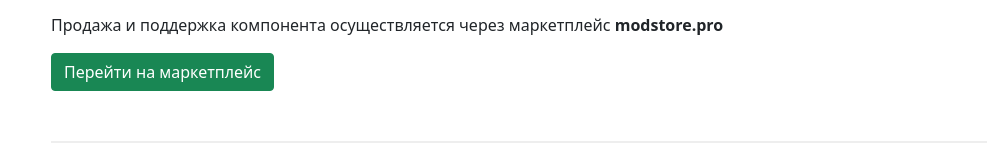
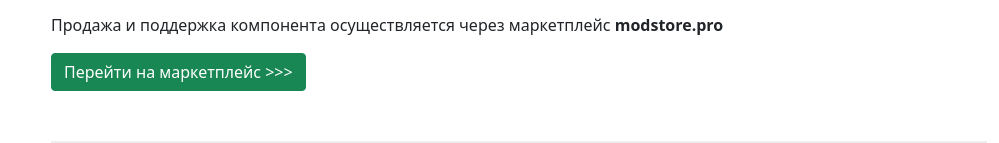
Before and after one commit to webnitros/LocateMapDesc, a website: page src/html/index.html in a window 1280 px wide. Shown: the part 10458-10601 px from the top of the page, without its empty margins (281-1280 px from the left). Drawn offline with nearby package versions, Linux system fonts and the light colour scheme; files that its build step writes are made by us from their sources; files whose address does not match are found by name.

Commit message:
обновление

```diff
--- a/src/html/index.html
+++ b/src/html/index.html
@@ -77,14 +77,11 @@
                     @@include('dist/snippet.html')
                 </div>
             </div>
-
             <div class="elements-block" id="functions-selector">
                 <div class="row">
                     @@include('dist/selector.html')
                 </div>
             </div>
-
-
             <div id="functions-event"></div>
             <div class="elements-block" id="functions-event-js">
                 <div class="row">
@@ -105,12 +102,10 @@
                 <h2>Купить</h2>
                 <p>Цена <b>4500</b> руб.</p>
                 <p>Продажа и поддержка компонента осуществляется через маркетплейс <b>modstore.pro</b></p>
-                <a class="btn btn-success" target="_blank" href="https://modstore.pro/packages/maps/locatemap">Перейти на маркетплейс</a>
+                <a class="btn btn-success" target="_blank" href="https://modstore.pro/packages/maps/locatemap">Перейти на маркетплейс >>></a>
             </div>
-
         </div>
     </div>
-
 
 </div>
 
```
